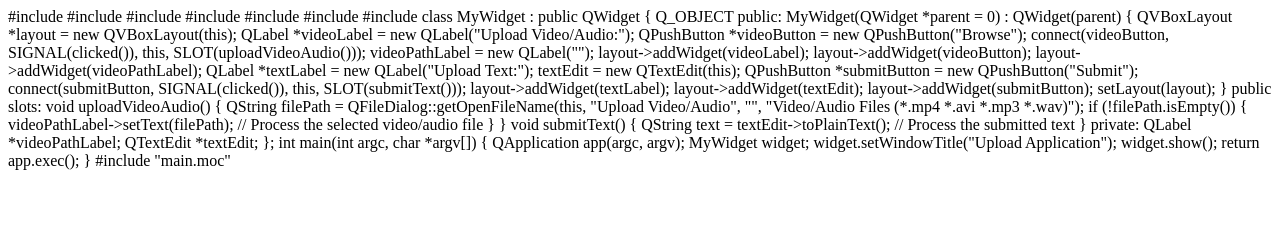
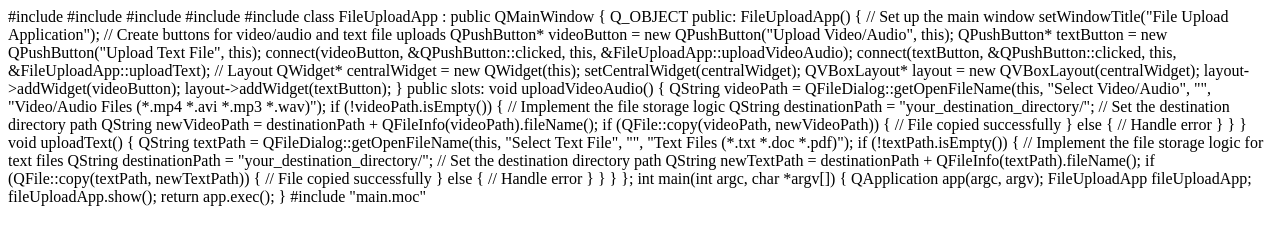
Before and after one commit to harshit-kumar26/html, a plain HTML site: page index.html in a window 1280 px wide. Drawn offline with Linux system fonts and the light colour scheme.

Commit message:
Update index.html

```diff
--- a/index.html
+++ b/index.html
@@ -1,62 +1,74 @@
 #include <QApplication>
-#include <QWidget>
-#include <QVBoxLayout>
-#include <QLabel>
+#include <QMainWindow>
 #include <QPushButton>
 #include <QFileDialog>
-#include <QTextEdit>
+#include <QFile>
 
-class MyWidget : public QWidget {
+class FileUploadApp : public QMainWindow
+{
     Q_OBJECT
 
 public:
-    MyWidget(QWidget *parent = 0) : QWidget(parent) {
-        QVBoxLayout *layout = new QVBoxLayout(this);
+    FileUploadApp() {
+        // Set up the main window
+        setWindowTitle("File Upload Application");
 
-        QLabel *videoLabel = new QLabel("Upload Video/Audio:");
-        QPushButton *videoButton = new QPushButton("Browse");
-        connect(videoButton, SIGNAL(clicked()), this, SLOT(uploadVideoAudio()));
-        videoPathLabel = new QLabel("");
-        layout->addWidget(videoLabel);
+        // Create buttons for video/audio and text file uploads
+        QPushButton* videoButton = new QPushButton("Upload Video/Audio", this);
+        QPushButton* textButton = new QPushButton("Upload Text File", this);
+
+        connect(videoButton, &QPushButton::clicked, this, &FileUploadApp::uploadVideoAudio);
+        connect(textButton, &QPushButton::clicked, this, &FileUploadApp::uploadText);
+
+        // Layout
+        QWidget* centralWidget = new QWidget(this);
+        setCentralWidget(centralWidget);
+
+        QVBoxLayout* layout = new QVBoxLayout(centralWidget);
         layout->addWidget(videoButton);
-        layout->addWidget(videoPathLabel);
-
-        QLabel *textLabel = new QLabel("Upload Text:");
-        textEdit = new QTextEdit(this);
-        QPushButton *submitButton = new QPushButton("Submit");
-        connect(submitButton, SIGNAL(clicked()), this, SLOT(submitText()));
-        layout->addWidget(textLabel);
-        layout->addWidget(textEdit);
-        layout->addWidget(submitButton);
-
-        setLayout(layout);
+        layout->addWidget(textButton);
     }
 
 public slots:
     void uploadVideoAudio() {
-        QString filePath = QFileDialog::getOpenFileName(this, "Upload Video/Audio", "", "Video/Audio Files (*.mp4 *.avi *.mp3 *.wav)");
-        if (!filePath.isEmpty()) {
-            videoPathLabel->setText(filePath);
-            // Process the selected video/audio file
+        QString videoPath = QFileDialog::getOpenFileName(this, "Select Video/Audio", "", "Video/Audio Files (*.mp4 *.avi *.mp3 *.wav)");
+
+        if (!videoPath.isEmpty()) {
+            // Implement the file storage logic
+            QString destinationPath = "your_destination_directory/"; // Set the destination directory path
+            QString newVideoPath = destinationPath + QFileInfo(videoPath).fileName();
+
+            if (QFile::copy(videoPath, newVideoPath)) {
+                // File copied successfully
+            } else {
+                // Handle error
+            }
         }
     }
 
-    void submitText() {
-        QString text = textEdit->toPlainText();
-        // Process the submitted text
+    void uploadText() {
+        QString textPath = QFileDialog::getOpenFileName(this, "Select Text File", "", "Text Files (*.txt *.doc *.pdf)");
+
+        if (!textPath.isEmpty()) {
+            // Implement the file storage logic for text files
+            QString destinationPath = "your_destination_directory/"; // Set the destination directory path
+            QString newTextPath = destinationPath + QFileInfo(textPath).fileName();
+
+            if (QFile::copy(textPath, newTextPath)) {
+                // File copied successfully
+            } else {
+                // Handle error
+            }
+        }
     }
-
-private:
-    QLabel *videoPathLabel;
-    QTextEdit *textEdit;
 };
 
-int main(int argc, char *argv[]) {
+int main(int argc, char *argv[])
+{
     QApplication app(argc, argv);
 
-    MyWidget widget;
-    widget.setWindowTitle("Upload Application");
-    widget.show();
+    FileUploadApp fileUploadApp;
+    fileUploadApp.show();
 
     return app.exec();
 }
```
